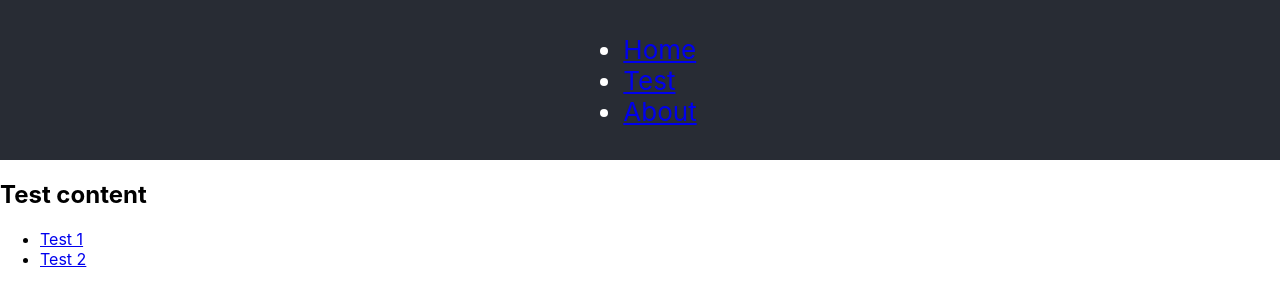
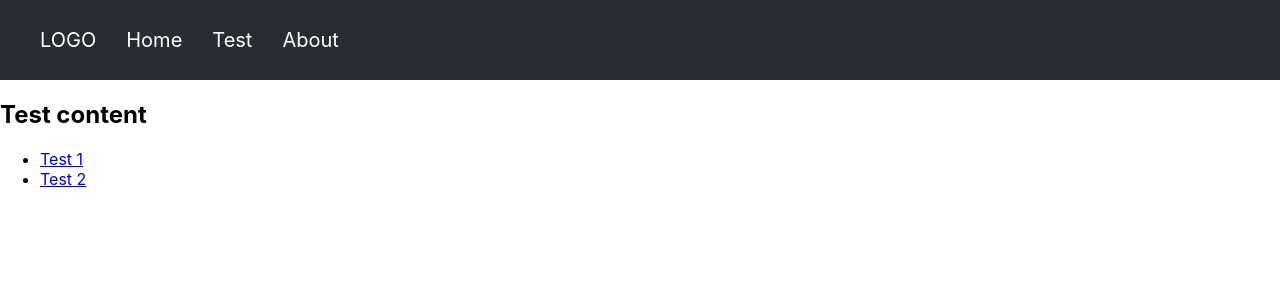
Before and after one commit to wsakolski/political-compass, a React (Create React App) app: page /test in a window 1280 px wide. Shown: the top 306 px of the page. Built offline with nearby package versions, Linux system fonts and the light colour scheme.

Commit message:
add simple navbar styling

```diff
--- a/src/App.css
+++ /dev/null
@@ -1,25 +0,0 @@
-.App {
-  text-align: center;
-}
-
-.App-logo {
-  height: 40vmin;
-  pointer-events: none;
-}
-
-@media (prefers-reduced-motion: no-preference) {
-  .App-logo {
-    animation: App-logo-spin infinite 20s linear;
-  }
-}
-
-.App-header {
-  background-color: #282c34;
-  min-height: 20vh;
-  display: flex;
-  flex-direction: column;
-  align-items: center;
-  justify-content: center;
-  font-size: calc(10px + 2vmin);
-  color: white;
-}
--- a/src/App.jsx
+++ b/src/App.jsx
@@ -1,10 +1,8 @@
 import React from 'react'
-import './App.css'
 import {
   BrowserRouter as Router,
   Switch,
   Route,
-  Link,
   useRouteMatch,
   useParams,
 } from 'react-router-dom'
@@ -12,23 +10,12 @@ import { Test } from './components/test.component'
 import { Home } from './components/home.component'
 import { About } from './components/about.component'
 import WhoAreYou from './pages/WhoAreYou'
+import { Navbar } from './components/navbar.component'
 
 function App() {
   return (
     <Router>
-      <header className="App-header">
-        <ul>
-          <li>
-            <Link to="/">Home</Link>
-          </li>
-          <li>
-            <Link to="/test">Test</Link>
-          </li>
-          <li>
-            <Link to="/about">About</Link>
-          </li>
-        </ul>
-      </header>
+      <Navbar />
       <Switch>
         <Route exact path="/test" component={Test} />
         <Route exact path="/about" component={About} />
--- /dev/null
+++ b/src/components/navbar.component.jsx
@@ -0,0 +1,42 @@
+import React from 'react'
+import { Link } from 'react-router-dom'
+import styled from 'styled-components'
+
+const NavbarContainer = styled.header`
+  background-color: #282c34;
+  height: 80px;
+  color: white;
+  font-size: 20px;
+  display: flex;
+  flex-direction: row;
+  align-items: center;
+  justify-content: flex-start;
+  &:visited {
+    color: white;
+  }
+  & a {
+    color: white;
+    text-decoration: none;
+  }
+  & > div {
+    width: 1200px;
+    margin: 0 auto;
+    display: flex;
+    flex-direction: row;
+    align-items: center;
+    justify-content: flex-start;
+    & *:not(:last-child) {
+      margin-right: 30px;
+    }
+  }
+`
+export const Navbar = () => (
+  <NavbarContainer>
+    <div>
+      <div>LOGO</div>
+      <Link to="/">Home</Link>
+      <Link to="/test">Test</Link>
+      <Link to="/about">About</Link>
+    </div>
+  </NavbarContainer>
+)
--- a/src/index.js
+++ b/src/index.js
@@ -1,3 +1,4 @@
+/* eslint-disable react/jsx-filename-extension */
 import React from "react"
 import ReactDOM from "react-dom"
 import { Provider } from "react-redux"
```
